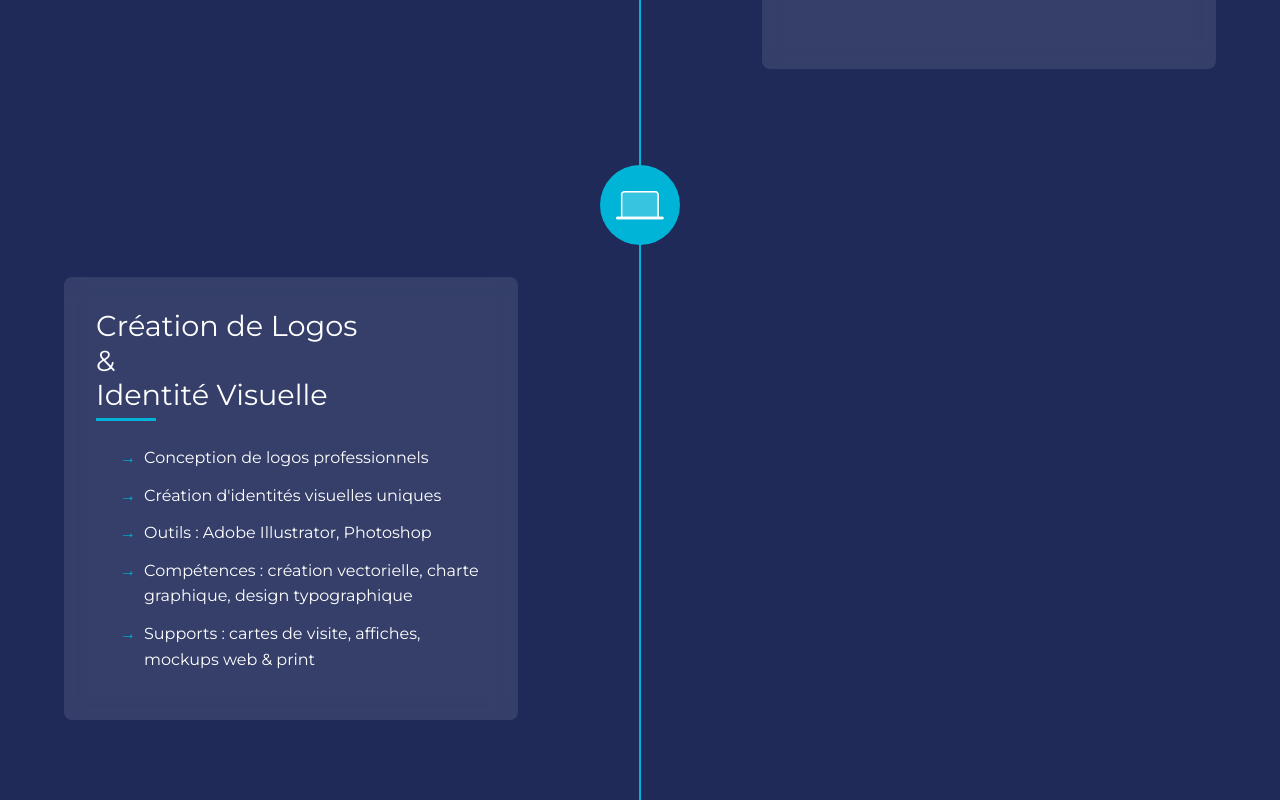
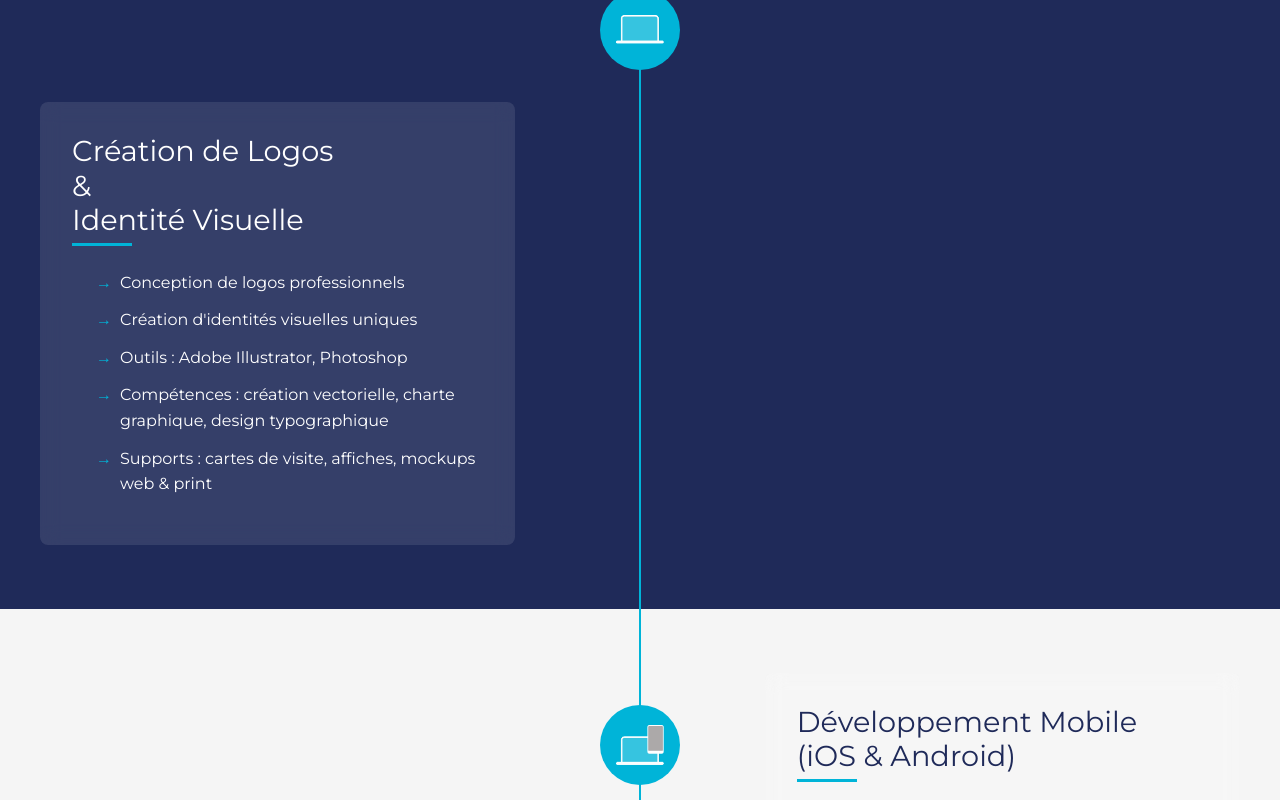
Before and after one commit to FaridBenjomaa/portfolio, a React (Create React App) app: page /services in a window 1280 px wide. Shown: the part 2260-3060 px from the top of the page. Built offline with nearby package versions, Linux system fonts and the light colour scheme.

Commit message:
refactorisation

```diff
--- a/src/css/Services.css
+++ b/src/css/Services.css
@@ -1,10 +1,28 @@
-/* Base styles */
+/* Déclaration des variables CSS globales */
+:root {
+  --primary-color: #1F2A59;
+  --secondary-color: #00B4D8;
+  --light-bg: #f5f5f5;
+  --dark-bg: #1F2A59;
+  --white: #ffffff;
+  --font-size-h1: 2.5rem;
+  --font-size-h3: 1.8rem;
+  --font-size-h1-mobile: 1.5rem;
+  --font-size-h3-mobile: 1.3rem;
+  --font-size-p: 1.2rem;
+}
+
+/* ============================
+   BASE & CONTAINER STYLES
+   ============================ */
 .services-container {
   margin-top: 2%;
   width: 100%;
-  overflow-x: hidden;
+  overflow: hidden;
+  position: relative; /* Nécessaire pour contenir la ligne verticale */
 }
 
+/* Hero Section */
 .hero-section {
   padding: 4rem 2rem;
   max-width: 1200px;
@@ -13,33 +31,36 @@
 
 .hero-section h1 {
   margin-bottom: 1.5rem;
-  font-size: 2.5rem;
-  color: #1F2A59;
+  font-size: var(--font-size-h1);
+  color: var(--primary-color);
 }
 
 .hero-section p {
-  font-size: 1.2rem;
+  font-size: var(--font-size-p);
   max-width: 800px;
   margin: 0 auto;
 }
 
-/* Services sections */
+/* ============================
+   SERVICES SECTIONS & GRID
+   ============================ */
 .services-section {
   padding: 4rem 2rem;
   position: relative;
 }
 
+/* Variantes de sections */
 .section-dark {
-  background-color: #1F2A59;
-  color: white;
+  background-color: var(--primary-color);
+  color: var(--white);
 }
 
 .section-bg {
-  background-color: #f5f5f5;
-  color: #1F2A59;
+  background-color: var(--light-bg);
+  color: var(--primary-color);
 }
 
-/* Grid layout */
+/* Grille principale */
 .services-grid {
   max-width: 1200px;
   margin: 0 auto;
@@ -49,35 +70,54 @@
   gap: 2rem;
 }
 
-/* Vertical line */
-.vertical-line {
+/* Ligne verticale globale */
+.global-vertical-line {
   position: absolute;
-  left: 40px;
-  top: 0;
-  height: 100%;
+  left: 50%;
+  top: 10%;
+  bottom: 10%;
+  height: 90%;
   width: 2px;
-  background-color: #00B4D8;
+  background-color: var(--secondary-color);
+  transform: translateX(-50%);
   z-index: 1;
-  transform: translateX(-50%);
 }
 
-/* Icon styles */
+/* ============================
+   ICON ET SERVICE BLOCKS
+   ============================ */
+/* Icones */
 .icon {
   width: 80px;
   height: 80px;
   border-radius: 50%;
-  background-color: #00B4D8;
+  background-color: var(--secondary-color);
   display: flex;
   justify-content: center;
   align-items: center;
-  position: relative;
-  z-index: 2;
   background-size: 60%;
   background-position: center;
   background-repeat: no-repeat;
+  z-index: 2;
 }
 
-/* Service blocks */
+/* Backgrounds spécifiques pour les icônes */
+.developpement-web-icon,
+.design-uiux-icon {
+  background-image: url("../../src/assets/icons/design-uiux-icon.png");
+}
+
+.motion-design-icon,
+.developpement-mobile-icon {
+  background-image: url("../../src/assets/icons/motion-design-icon.png");
+}
+
+.logos-identite-icon,
+.optimisation-icon {
+  background-image: url("../../src/assets/icons/logos-identite-icon.png");
+}
+
+/* Blocs de service */
 .service-block {
   padding: 2rem;
   border-radius: 8px;
@@ -86,6 +126,7 @@
   grid-column: 2;
   margin-bottom: 3rem;
   transition: transform 0.3s ease, box-shadow 0.3s ease;
+  animation: fadeIn 0.5s ease-out forwards;
 }
 
 .service-block:hover {
@@ -93,12 +134,12 @@
   box-shadow: 0 10px 20px rgba(0, 0, 0, 0.1);
 }
 
+/* Aides à l'alignement */
 .right-align {
   margin-left: auto;
   width: 90%;
   height: 100%;
 }
-
 
 .left-align {
   margin-right: auto;
@@ -106,33 +147,27 @@
   height: 100%;
 }
 
-/* Title styles */
-.h3-primary {
-  color: #ffffff;
-  font-size: 1.8rem;
+/* ============================
+   TITRES & LISTES
+   ============================ */
+/* Titres */
+.h3-primary,
+.h3-secondary {
+  font-size: var(--font-size-h3);
   margin-bottom: 1.5rem;
   position: relative;
   padding-bottom: 0.5rem;
 }
 
-.h3-primary::after {
-  content: '';
-  position: absolute;
-  bottom: 0;
-  left: 0;
-  width: 60px;
-  height: 3px;
-  background-color: #00B4D8;
+.h3-primary {
+  color: var(--white);
 }
 
 .h3-secondary {
-  color: #1F2A59;
-  font-size: 1.8rem;
-  margin-bottom: 1.5rem;
-  position: relative;
-  padding-bottom: 0.5rem;
+  color: var(--primary-color);
 }
 
+.h3-primary::after,
 .h3-secondary::after {
   content: '';
   position: absolute;
@@ -140,62 +175,62 @@
   left: 0;
   width: 60px;
   height: 3px;
-  background-color: #00B4D8;
+  background-color: var(--secondary-color);
 }
 
-/* List styles */
-.ul-primary, .ul-secondary {
+/* Listes */
+.ul-primary,
+.ul-secondary {
   padding-left: 1.5rem;
   list-style-type: none;
 }
 
-.ul-primary li, .ul-secondary li {
+.ul-primary li,
+.ul-secondary li {
   margin-bottom: 0.75rem;
   position: relative;
   padding-left: 1.5rem;
   line-height: 1.6;
 }
 
-.ul-primary li::before {
-  content: '→';
-  position: absolute;
-  left: 0;
-  color: #00B4D8;
-}
-
+.ul-primary li::before,
 .ul-secondary li::before {
   content: '→';
   position: absolute;
   left: 0;
-  color: #00B4D8;
+  color: var(--secondary-color);
 }
 
-/* Icon backgrounds */
-.developpement-web-icon {
-  background-image: url("../../src/assets/icons/design-uiux-icon.png");
+/* ============================
+   ANIMATIONS
+   ============================ */
+@keyframes fadeIn {
+  from {
+    opacity: 0;
+    transform: translateY(20px);
+  }
+  to {
+    opacity: 1;
+    transform: translateY(0);
+  }
 }
 
-.design-uiux-icon {
-  background-image: url("../../src/assets/icons/design-uiux-icon.png");
+/* Staggering des délais d'animation */
+.services-grid .service-block:nth-child(2) {
+  animation-delay: 0.1s;
 }
 
-.motion-design-icon {
-  background-image: url("../../src/assets/icons/motion-design-icon.png");
+.services-grid .service-block:nth-child(4) {
+  animation-delay: 0.2s;
 }
 
-.logos-identite-icon {
-  background-image: url("../../src/assets/icons/logos-identite-icon.png");
+.services-grid .service-block:nth-child(6) {
+  animation-delay: 0.3s;
 }
 
-.developpement-mobile-icon {
-  background-image: url("../../src/assets/icons/motion-design-icon.png");
-}
-
-.optimisation-icon {
-  background-image: url("../../src/assets/icons/logos-identite-icon.png");
-}
-
-/* Responsive styles */
+/* ============================
+   RESPONSIVE STYLES
+   ============================ */
 @media (max-width: 1200px) {
   .right-align,
   .left-align {
@@ -217,7 +252,7 @@
     gap: 1.5rem;
   }
 
-  .vertical-line {
+  .global-vertical-line {
     left: 30px;
   }
 
@@ -255,14 +290,13 @@
     gap: 1rem;
   }
 
-  .vertical-line {
+  .global-vertical-line {
     left: 30px;
     height: calc(100% - 4rem);
     top: 2rem;
   }
 
   .icon {
-    margin-left: 0;
     margin-bottom: 1rem;
   }
 
@@ -273,8 +307,7 @@
 
   .right-align,
   .left-align {
-    margin-left: 0;
-    margin-right: 0;
+    margin: 0;
     grid-column: 1;
   }
 }
@@ -285,7 +318,7 @@
   }
 
   .hero-section h1 {
-    font-size: 1.5rem;
+    font-size: var(--font-size-h1-mobile);
   }
 
   .hero-section p {
@@ -302,7 +335,7 @@
 
   .h3-primary,
   .h3-secondary {
-    font-size: 1.3rem;
+    font-size: var(--font-size-h3-mobile);
     margin-bottom: 1rem;
   }
 
@@ -313,146 +346,110 @@
   }
 }
 
-/* Animation */
-@keyframes fadeIn {
-  from {
-    opacity: 0;
-    transform: translateY(20px);
+/* Styles spécifiques pour mobile (max-width: 767px) */
+@media (max-width: 767px) {
+  .global-vertical-line {
+    left: 9%;
+    top: 9%;
+    bottom: 0;
+    height: 100%;
+    width: 2px;
+    background-color: var(--secondary-color);
+    z-index: 1;
   }
-  to {
-    opacity: 1;
-    transform: translateY(0);
+
+  .service-block {
+    position: relative;
+    z-index: 1;
+  }
+
+  .icon {
+    position: relative;
+    margin: 0 -2%;
+    z-index: 2;
+  }
+
+  .developpement-web-icon {
+    margin: 0 1%;
+  }
+
+  .services-container {
+    margin-top: 10%;
   }
 }
 
-.service-block {
-  animation: fadeIn 0.5s ease-out forwards;
-}
-
-/* Stagger the animations */
-.services-grid .service-block:nth-child(2) {
-  animation-delay: 0.1s;
-}
-
-.services-grid .service-block:nth-child(4) {
-  animation-delay: 0.2s;
-}
-
-.services-grid .service-block:nth-child(6) {
-  animation-delay: 0.3s;
-}
-
-
-/* Desktop styles (center the vertical line and align all icons) */
+/* ============================
+   DESKTOP STYLES
+   ============================ */
 @media (min-width: 769px) {
+  /* Modification de la grille pour inclure une colonne centrale pour la ligne verticale */
   .services-grid {
-    grid-template-columns: 1fr 80px 1fr; /* Add a column for the vertical line in the center */
-    gap: 2rem; /* Add spacing between columns */
+    grid-template-columns: 1fr 80px 1fr;
+    gap: 2rem;
   }
 
   .global-vertical-line {
-    right: 0; /* Déplace la ligne vers la droite sur mobile */
-    left: auto; /* Annule la position par défaut à gauche */
-    height: calc(100% - 4rem); /* Ajuster la hauteur si nécessaire */
-    z-index: 1; /* Ensure the line is behind the cards */
+    right: 0;
+    left: auto;
+    height: calc(100% - 4rem);
+    z-index: 1;
   }
 
   .icon {
-    position: relative; /* Position icons relative to their grid cell */
-    margin: 0 auto; /* Center icons in their column */
-    z-index: 2; /* Ensure icons are visible */
+    position: relative;
+    margin: 0 auto;
   }
 
   .service-block {
-    grid-column: auto; /* Reset column placement */
-    margin: 0; /* Remove auto-centering */
+    grid-column: auto;
+    margin: 0;
   }
 
   .right-align {
-    grid-column: 3; /* Place in the right column */
-    margin-left: auto; /* Align to the right */
+    grid-column: 3;
+    margin-left: auto;
     margin-right: 0;
   }
 
   .left-align {
-    grid-column: 1; /* Place in the left column */
-    margin-right: auto; /* Align to the left */
+    grid-column: 1;
+    margin-right: auto;
     margin-left: 0;
   }
 
-  /* Ensure icons are aligned with the vertical line */
+  /* Aligner les icônes dans la colonne centrale */
   .developpement-web-icon,
   .design-uiux-icon,
   .motion-design-icon,
   .logos-identite-icon,
   .developpement-mobile-icon,
   .optimisation-icon {
-    grid-column: 2; /* Place icons in the center column */
-    margin-top: 2rem; /* Add spacing between icons */
+    grid-column: 2;
+    margin-top: 2rem;
   }
 
-  /* Stagger Motion Design card */
+  /* Décalage pour stagger l'icône et le bloc Motion Design */
   .motion-design-icon {
-    margin-top: 4rem; /* Add vertical spacing to stagger below Design UI/UX */
+    margin-top: 4rem;
   }
 
   .motion-design-icon + .service-block {
-    margin-top: 4rem; /* Ensure the card aligns with the icon */
+    margin-top: 4rem;
   }
 }
-
-.services-container {
-  margin-top: 2%;
-  width: 100%;
-  overflow: hidden;
-  position: relative; /* Important pour contenir la ligne verticale */
-}
-
-/* Correction de la position de la ligne bleue verticale */
-.global-vertical-line {
-  position: absolute;
-  left: 50%; /* Default position for larger screens */
-  top: 10%;
-  bottom: 10%;
-  height: 90%;
-  width: 2px;
-  background-color: #00B4D8;
-  transform: translateX(-50%);
-  z-index: 1;
-}
-
-/* Mobile-specific styles */
-@media (max-width: 767px) {
-  .global-vertical-line {
-    position: absolute;
-    left: 9%; /* Position the line behind the cards */
-    top: 9%;
-    bottom: 0;
-    height: 100%;
-    width: 2px;
-    background-color: #00B4D8;
-    z-index: 1; /* Ensure the line is behind the cards */
+@media (min-width: 769px) {
+  .services-grid {
+    grid-template-columns: 1fr 80px 1fr; /* 3 colonnes dont la colonne du milieu est dédiée à la barre et aux icônes */
+    gap: 2rem;
   }
 
-  .service-block {
-    position: relative;
-    z-index: 1; /* Ensure the cards are above the line */
+  .global-vertical-line {
+    left: 50%;         /* Positionne la barre à 50% de la largeur */
+    right: auto;       /* Annule la propriété right pour éviter le décalage */
+    transform: translateX(-50%); /* Centre précisément la barre */
+    height: calc(100% - 4rem); /* Ajuste la hauteur si nécessaire */
+    z-index: 1;
   }
 
-   .icon {
-    position: relative; /* Position icons relative to their grid cell */
-    margin: 0 -2%; /* Center icons in their column */
-    z-index: 2; /* Ensure icons are visible */
-  }
-
-  .developpement-web-icon {
-    margin: 0 1%; /* Center icons in their column */
-  }
-
-  .services-container {
-    margin-top: 10%;
-  }
-
-
-
+  /* ... Vos autres règles pour le desktop */
 }
```
Also changed, not shown: src/components/body/Services.js (+7 -18 lines).
